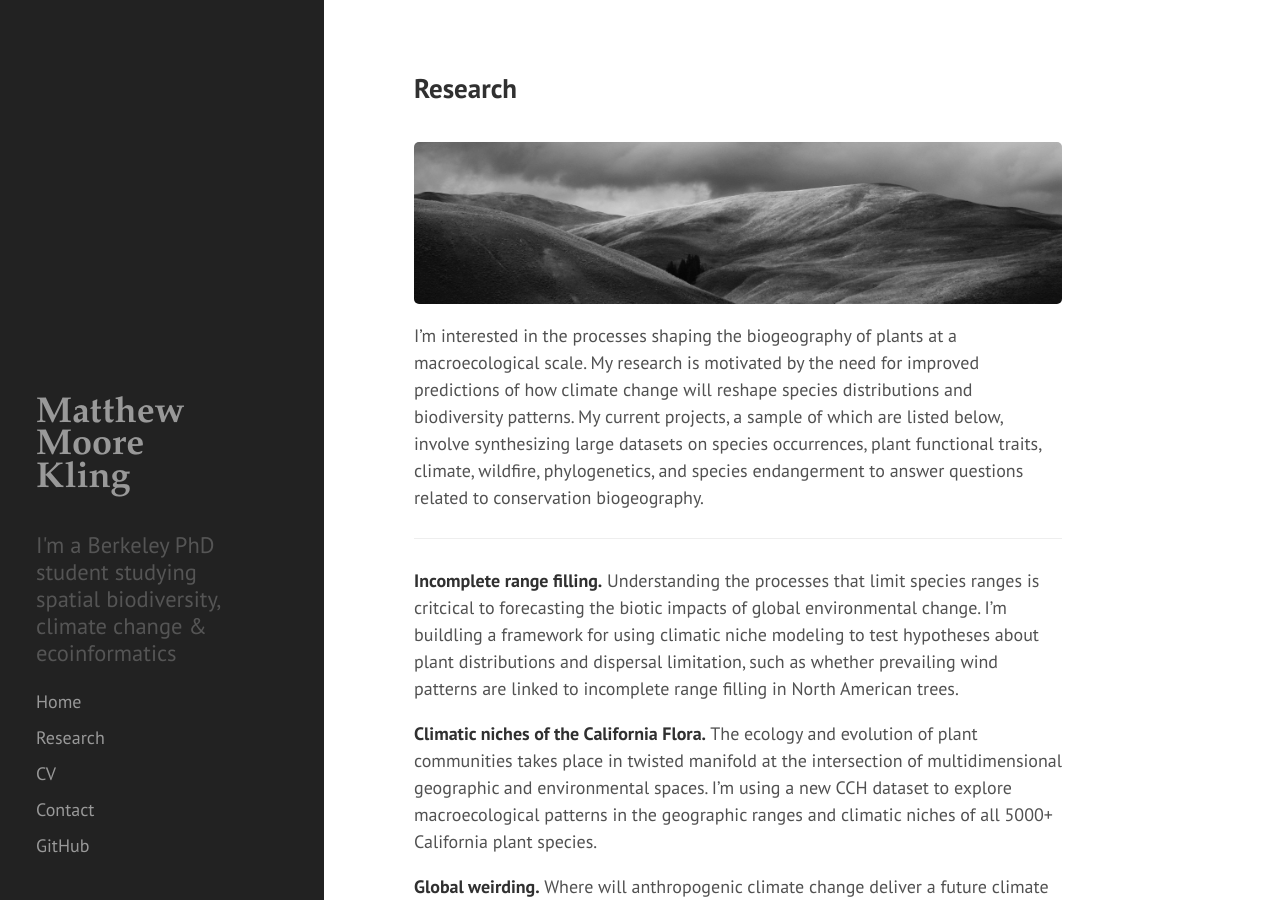
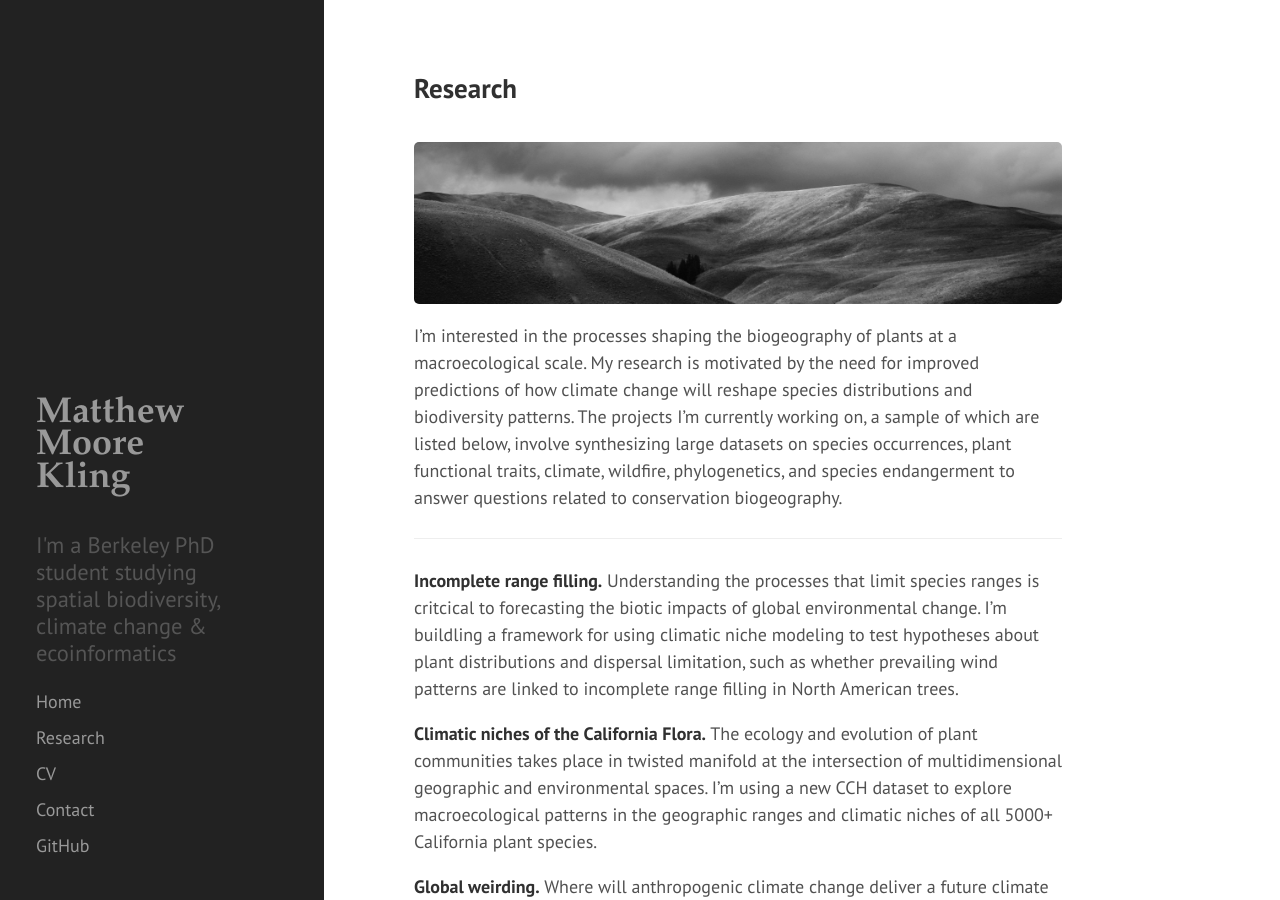
Before and after one commit to matthewkling/matthewkling.github.io, a Jekyll site: the page built from research.md, in a window 1280 px wide and 900 px high. Built offline with Jekyll 4.4.1, drawn with Linux system fonts in a browser that asks for light colours; Markdown is read by kramdown in place of the engine named in the settings.

Commit message:
research profile edits

```diff
--- a/research.md
+++ b/research.md
@@ -5,7 +5,7 @@ title: Research
 <br>
 ![oaks](/assets/hills.jpg)
 
-I'm interested in the processes shaping the biogeography of plants at a macroecological scale. My research is motivated by the need for improved predictions of how climate change will reshape species distributions and biodiversity patterns. My current projects, a sample of which are listed below, involve synthesizing large datasets on species occurrences, plant functional traits, climate, wildfire, phylogenetics, and species endangerment to answer questions related to conservation biogeography.
+I'm interested in the processes shaping the biogeography of plants at a macroecological scale. My research is motivated by the need for improved predictions of how climate change will reshape species distributions and biodiversity patterns. The projects I'm currently working on, a sample of which are listed below, involve synthesizing large datasets on species occurrences, plant functional traits, climate, wildfire, phylogenetics, and species endangerment to answer questions related to conservation biogeography.
 
 -------------------------------------------
 
```
